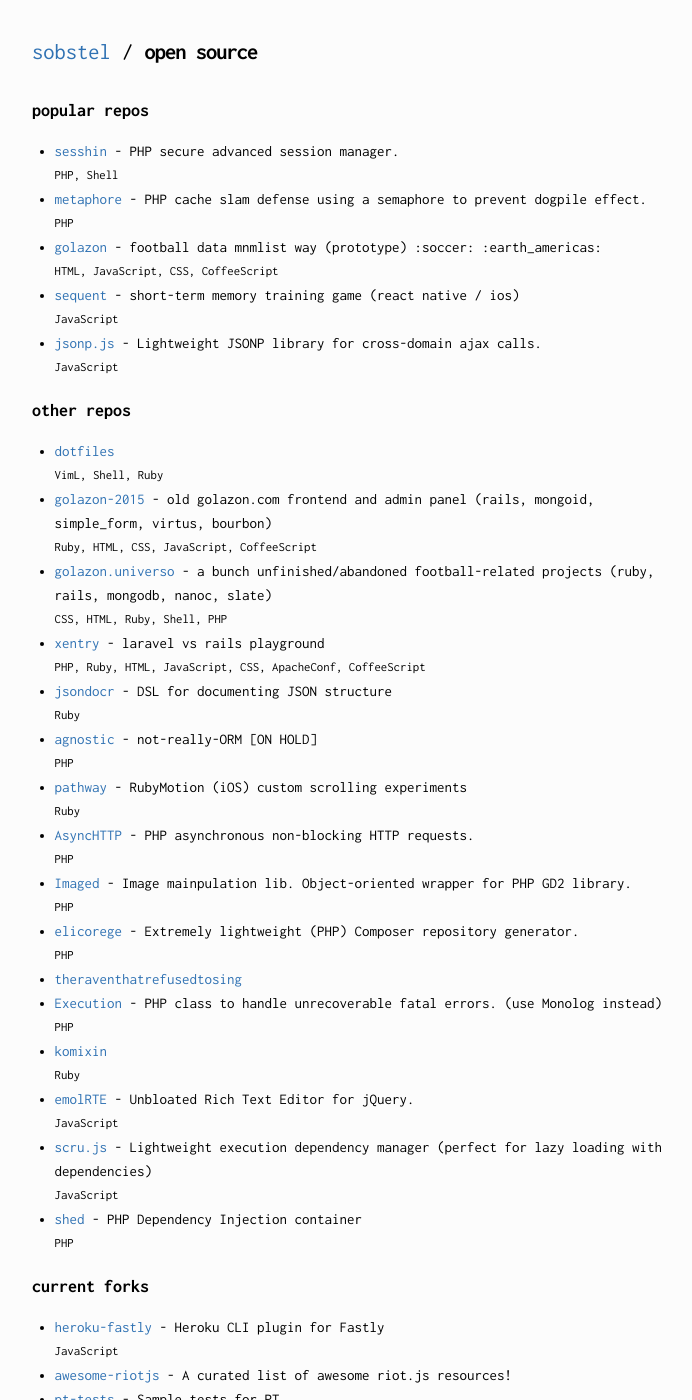
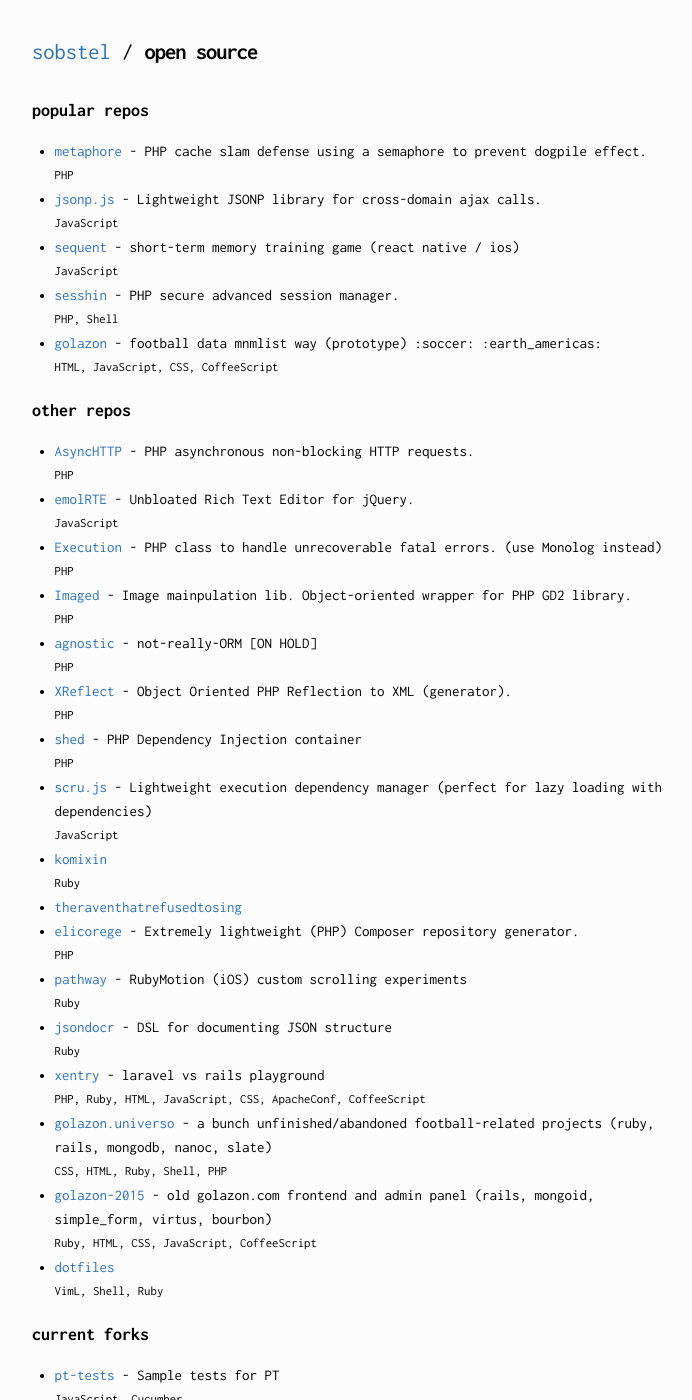
Before and after one commit to sobstel/sobstel.github.com, a Jekyll site: the page built from open-source.html, in a window 1280 px wide and 1400 px high. Shown: the whole window, without its empty margins (292-984 px from the left). Built offline with Jekyll 4.4.1, drawn with Linux system fonts in a browser that asks for light colours; some of the changed text lies outside the part shown.

Commit message:
sort repos by popularity

```diff
--- a/_data/forks.yml
+++ b/_data/forks.yml
@@ -1,19 +1,4 @@
 ---
-- name: heroku-fastly
-  full_name: sobstel/heroku-fastly
-  html_url: https://github.com/sobstel/heroku-fastly
-  description: Heroku CLI plugin for Fastly
-  fork: true
-  stargazers_count: 0
-  languages:
-    JavaScript: 9268
-- name: awesome-riotjs
-  full_name: sobstel/awesome-riotjs
-  html_url: https://github.com/sobstel/awesome-riotjs
-  description: A curated list of awesome riot.js resources!
-  fork: true
-  stargazers_count: 0
-  languages: {}
 - name: pt-tests
   full_name: sobstel/pt-tests
   html_url: https://github.com/sobstel/pt-tests
@@ -31,15 +16,6 @@
   stargazers_count: 0
   languages:
     PHP: 126167
-- name: riotify
-  full_name: sobstel/riotify
-  html_url: https://github.com/sobstel/riotify
-  description: browserify plugin for riot tag files
-  fork: true
-  stargazers_count: 0
-  languages:
-    JavaScript: 3373
-    HTML: 140
 - name: doctrine2
   full_name: sobstel/doctrine2
   html_url: https://github.com/sobstel/doctrine2
--- a/_data/other_repos.yml
+++ b/_data/other_repos.yml
@@ -145,3 +145,11 @@
   stargazers_count: 1
   languages:
     PHP: 11308
+- name: XReflect
+  full_name: sobstel/XReflect
+  html_url: https://github.com/sobstel/XReflect
+  description: Object Oriented PHP Reflection to XML (generator).
+  fork: false
+  stargazers_count: 1
+  languages:
+    PHP: 22276
--- a/open-source.html
+++ b/open-source.html
@@ -8,7 +8,8 @@
 
 <h2>popular repos</h2>
 <ul>
-  {% for repo in site.data.popular_repos %}
+  {% assign popular_repos = (site.data.popular_repos | sort: 'stargazers_count' | reverse) %}
+  {% for repo in popular_repos %}
   <li>
     {% include repo-item.html repo=repo %}
   </li>
@@ -17,7 +18,8 @@
 
 <h2>other repos</h2>
 <ul>
-  {% for repo in site.data.other_repos %}
+  {% assign other_repos = (site.data.other_repos | sort: 'stargazers_count' | reverse) %}
+  {% for repo in other_repos %}
   <li>
     {% include repo-item.html repo=repo %}
   </li>
```
Also changed, not shown: _data/popular_repos.yml (+11 -11 lines).
